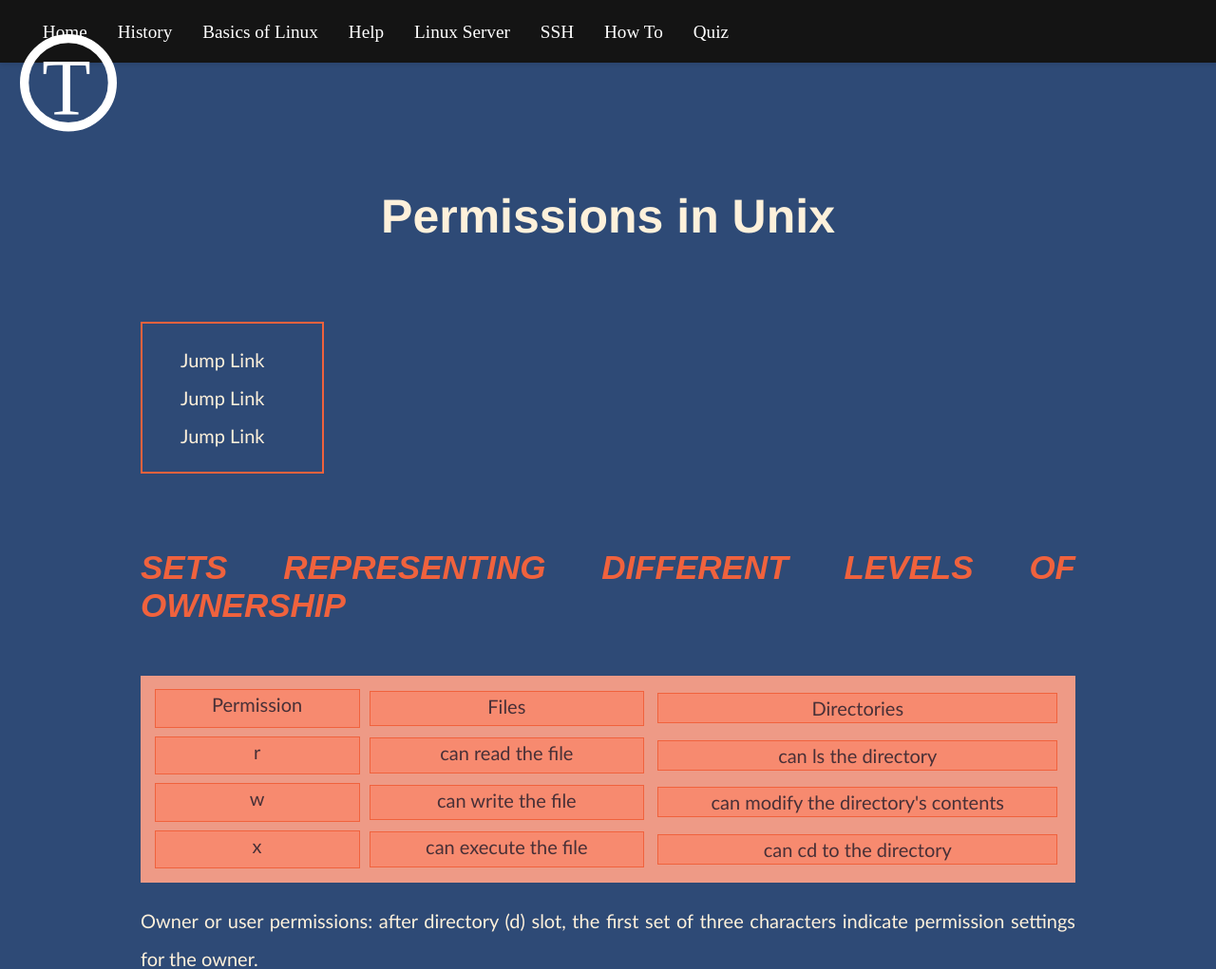
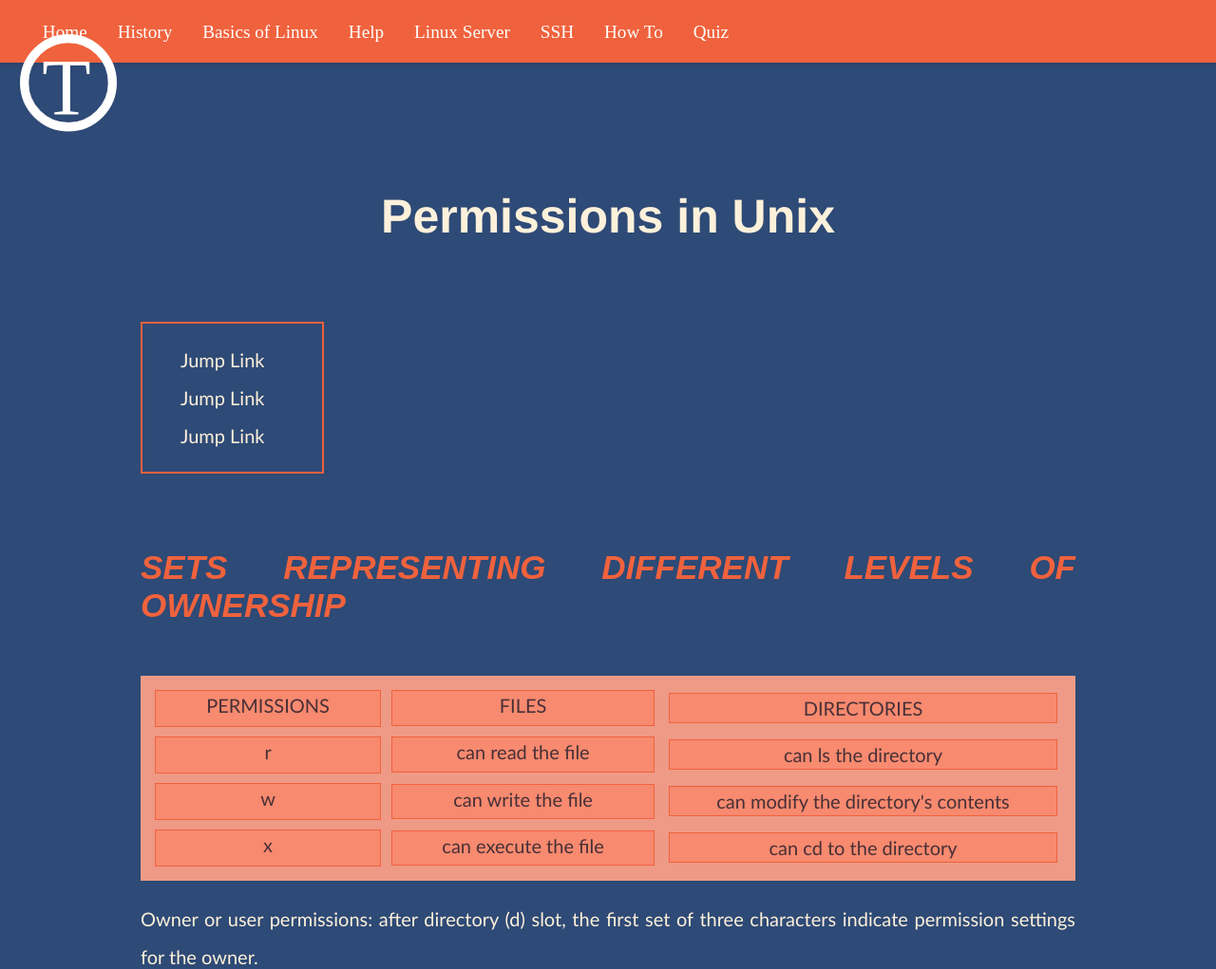
Before and after one commit to AVucelic/Techaro, a PHP site: page /permissions.php in a window 1280 px wide. Shown: the top 1021 px of the page at 95% size. Run offline with PHP 8.4, Linux system fonts and the light colour scheme.

Commit message:
changed background color of navbar

```diff
--- a/Techaro_Group_Project/assets/css/home-navbar.css
+++ b/Techaro_Group_Project/assets/css/home-navbar.css
@@ -1,6 +1,6 @@
 nav {
     margin: 0;
-    background-color: rgb(20, 20, 20);
+    background-color: #F0623D;
 }
 
 .logo {
--- a/Techaro_Group_Project/assets/css/navbar.css
+++ b/Techaro_Group_Project/assets/css/navbar.css
@@ -35,7 +35,7 @@ nav {
   }
 
   nav ul li:hover > a {
-    color: #F0623D;
+    color: #2E4A76;
   }
 
   nav ul li .dropdown-content {
--- a/Techaro_Group_Project/commands.php
+++ b/Techaro_Group_Project/commands.php
@@ -244,7 +244,7 @@
 
 
             <p class="p1">	Redirecting standard input from a file:</p>
-                <p class="p2"> </p>
+
 
                 <div class="snippet">
             <pre><code class="language-bash">
--- a/Techaro_Group_Project/permissions.php
+++ b/Techaro_Group_Project/permissions.php
@@ -18,9 +18,9 @@
 
             <h2>SETS REPRESENTING DIFFERENT LEVELS OF OWNERSHIP</h2>
             <div class="container">
-                <div class="grid-item">Permission</div>
-                <div class="grid-item">Files</div>
-                <div class="grid-item">Directories</div>
+                <div class="grid-item">PERMISSIONS</div>
+                <div class="grid-item">FILES</div>
+                <div class="grid-item">DIRECTORIES</div>
                 <div class="grid-item">r</div>
                 <div class="grid-item">can read the file</div>
                 <div class="grid-item">can ls the directory</div>
@@ -86,9 +86,9 @@
             <!-- Make a 3 x 4 box -->
             <div>
                 <div class="container">
-                    <div class="grid-item">Access class</div>
-                    <div class="grid-item">Operator</div>
-                    <div class="grid-item">Access Type</div>
+                    <div class="grid-item">ACCESS CLASS</div>
+                    <div class="grid-item">OPERATOR</div>
+                    <div class="grid-item">ACCESS TYPE</div>
                     <div class="grid-item">u (user)</div>
                     <div class="grid-item">+ (add access)</div>
                     <div class="grid-item">r (read)</div>
--- a/Techaro_Group_Project/unix_arch.php
+++ b/Techaro_Group_Project/unix_arch.php
@@ -31,7 +31,7 @@
         <div>
             <h2>Core Parts</h2>
             <div class="text-image">
-                <div>
+                <div class="text2">
                     <p>Made up of three parts: </p>
                     <ol>
                         <li>THE KERNEL</li>
```
Also changed, not shown: Techaro_Group_Project/comp_networks.php (+8 -5 lines), 1 other file.
